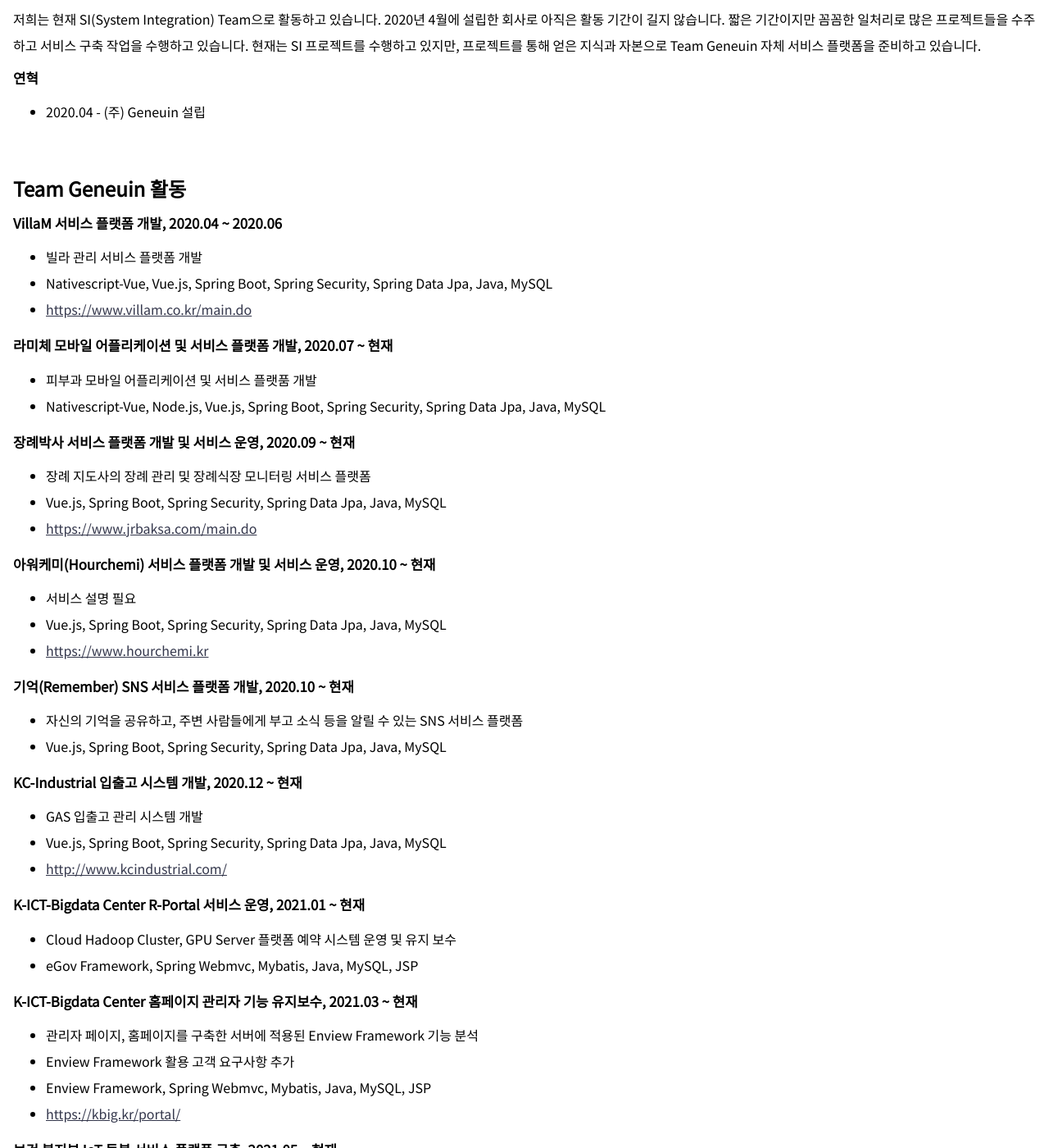
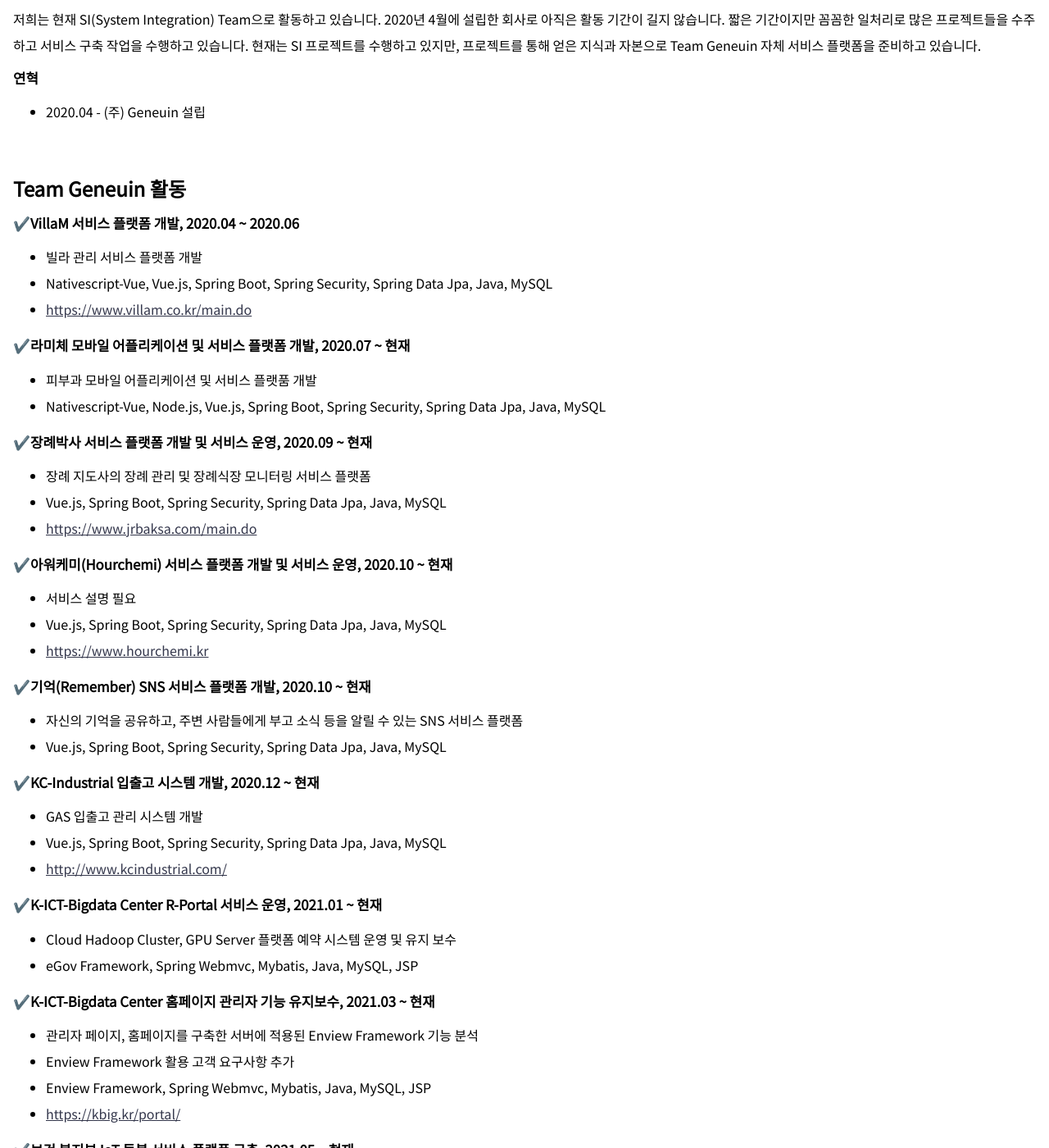
Before and after one commit to jblee-bong/bong.pos, a Jekyll site: the page built from _pages/about.md, in a window 1280 px wide and 1400 px high, scrolled down 464 px. Shown: the whole window at 82% size. Built offline with Jekyll 4.4.1, drawn with Linux system fonts in a browser that asks for light colours; nearby versions of some CDN libraries; some of the changed text lies outside the part shown.

Commit message:
Docs: about.md  프로젝트 헤더 체크 아이콘 추가

```diff
--- a/_pages/about.md
+++ b/_pages/about.md
@@ -21,49 +21,49 @@ entries_layout: grid
 <br>
 
 ## Team Geneuin 활동
-#### VillaM 서비스 플랫폼 개발, 2020.04 ~ 2020.06
+#### ✔️VillaM 서비스 플랫폼 개발, 2020.04 ~ 2020.06
 - 빌라 관리 서비스 플랫폼 개발
 - Nativescript-Vue, Vue.js, Spring Boot, Spring Security, Spring Data Jpa, Java, MySQL
 - <https://www.villam.co.kr/main.do>
 
-#### 라미체 모바일 어플리케이션 및 서비스 플랫폼 개발, 2020.07 ~ 현재
+#### ✔️라미체 모바일 어플리케이션 및 서비스 플랫폼 개발, 2020.07 ~ 현재
 - 피부과 모바일 어플리케이션 및 서비스 플랫품 개발
 - Nativescript-Vue, Node.js, Vue.js, Spring Boot, Spring Security, Spring Data Jpa, Java, MySQL
 
-#### 장례박사 서비스 플랫폼 개발 및 서비스 운영, 2020.09 ~ 현재
+#### ✔️장례박사 서비스 플랫폼 개발 및 서비스 운영, 2020.09 ~ 현재
 - 장례 지도사의 장례 관리 및 장례식장 모니터링 서비스 플랫폼
 - Vue.js, Spring Boot, Spring Security, Spring Data Jpa, Java, MySQL
 - <https://www.jrbaksa.com/main.do>
 
-#### 아워케미(Hourchemi) 서비스 플랫폼 개발 및 서비스 운영, 2020.10 ~ 현재
+#### ✔️아워케미(Hourchemi) 서비스 플랫폼 개발 및 서비스 운영, 2020.10 ~ 현재
 - 서비스 설명 필요
 - Vue.js, Spring Boot, Spring Security, Spring Data Jpa, Java, MySQL
 - <https://www.hourchemi.kr>
 
-#### 기억(Remember) SNS 서비스 플랫폼 개발, 2020.10 ~ 현재
+#### ✔️기억(Remember) SNS 서비스 플랫폼 개발, 2020.10 ~ 현재
 - 자신의 기억을 공유하고, 주변 사람들에게 부고 소식 등을 알릴 수 있는 SNS 서비스 플랫폼
 - Vue.js, Spring Boot, Spring Security, Spring Data Jpa, Java, MySQL
 
-#### KC-Industrial 입출고 시스템 개발, 2020.12 ~ 현재
+#### ✔️KC-Industrial 입출고 시스템 개발, 2020.12 ~ 현재
 - GAS 입출고 관리 시스템 개발
 - Vue.js, Spring Boot, Spring Security, Spring Data Jpa, Java, MySQL
 - <http://www.kcindustrial.com/>
 
-#### K-ICT-Bigdata Center R-Portal 서비스 운영, 2021.01 ~ 현재
+#### ✔️K-ICT-Bigdata Center R-Portal 서비스 운영, 2021.01 ~ 현재
 - Cloud Hadoop Cluster, GPU Server 플랫폼 예약 시스템 운영 및 유지 보수
 - eGov Framework, Spring Webmvc, Mybatis, Java, MySQL, JSP
 
-#### K-ICT-Bigdata Center 홈페이지 관리자 기능 유지보수, 2021.03 ~ 현재
+#### ✔️K-ICT-Bigdata Center 홈페이지 관리자 기능 유지보수, 2021.03 ~ 현재
 - 관리자 페이지, 홈페이지를 구축한 서버에 적용된 Enview Framework 기능 분석
 - Enview Framework 활용 고객 요구사항 추가
 - Enview Framework, Spring Webmvc, Mybatis, Java, MySQL, JSP
 - <https://kbig.kr/portal/>
 
-#### 보건 복지부 IoT 돌봄 서비스 플랫폼 구축, 2021.05 ~ 현재
+#### ✔️보건 복지부 IoT 돌봄 서비스 플랫폼 구축, 2021.05 ~ 현재
 - IoT 센서를 통해 수집한 데이터를 기반으로 사회 노약자들의 응급 상황 모니터링 시스템 구축
 - eGov Framework, Spring Webmvc, Spring Batch, Spring Security, MyBatis, Java, MySQL, NoSql, Kafka, JSP
 
-#### 인천 수자원 공사 레거시 시스템 재구축, 2021.05 ~ 현재
+#### ✔️인천 수자원 공사 레거시 시스템 재구축, 2021.05 ~ 현재
 - 인천 수자원 공사 레거시 시스템 신규 구축
 - eGov Framework, Spring Webmvc, MyBatis, Java, MySQL
 
```
